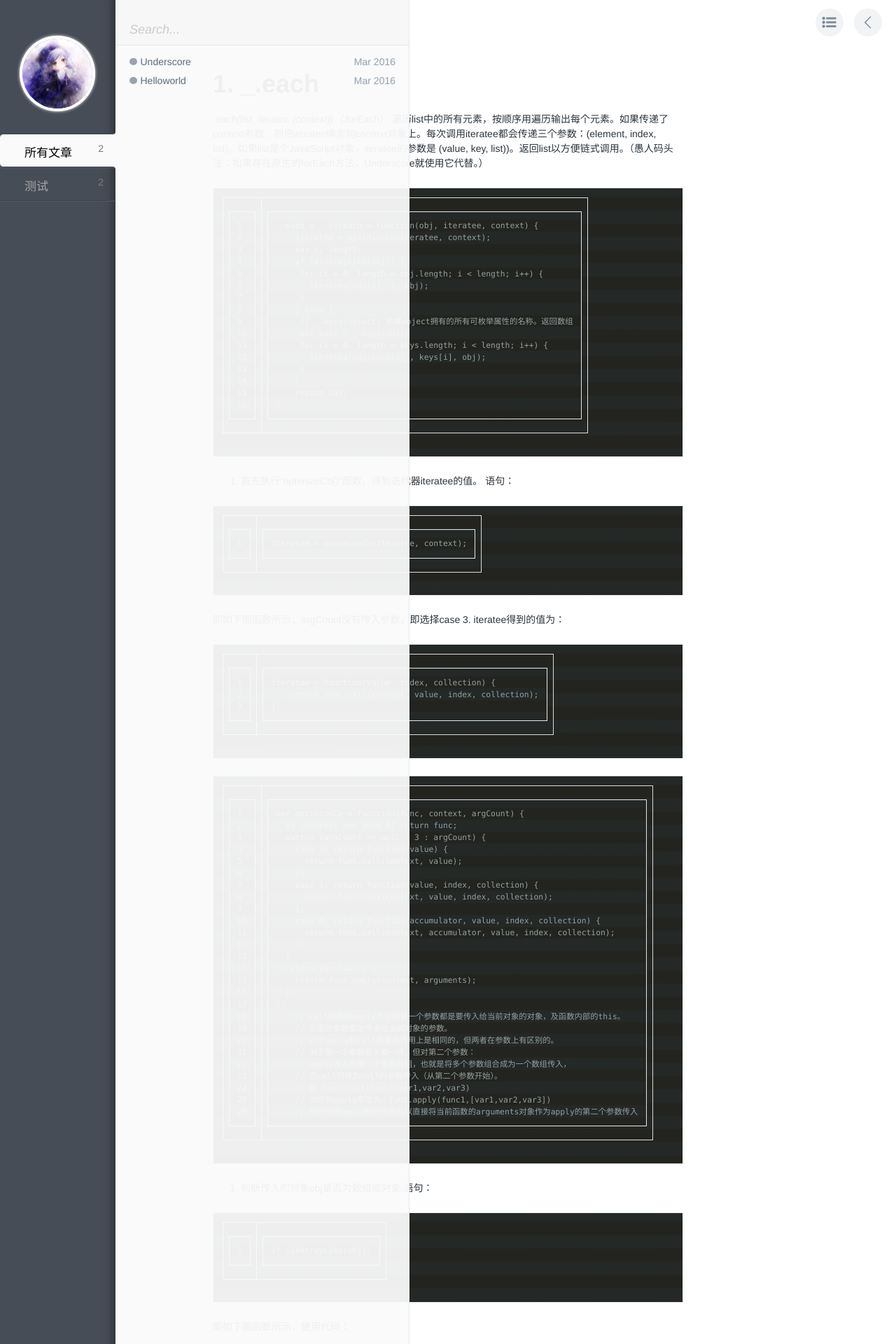
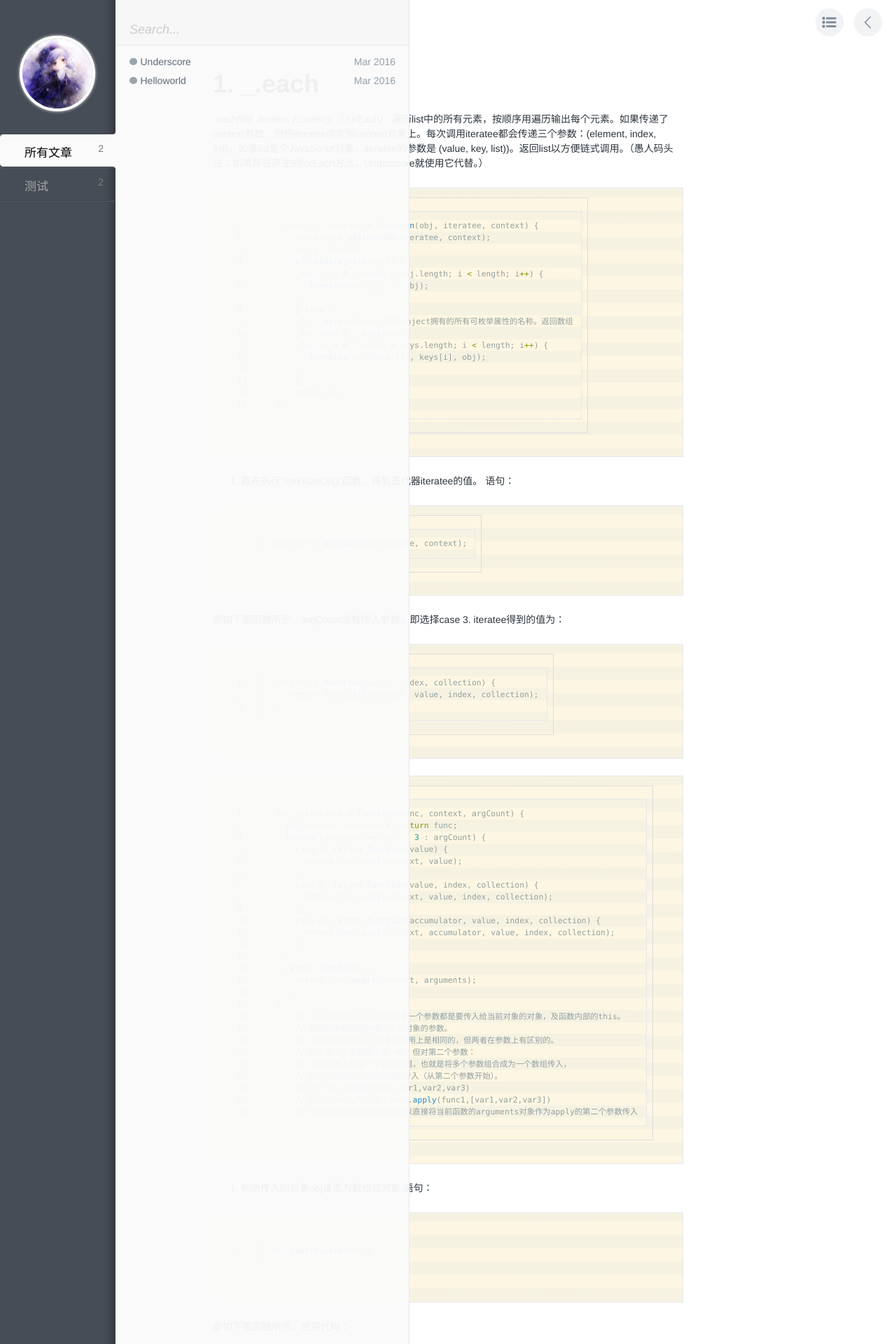
Before and after one commit to Winmay/Winmay.github.io, a Jekyll site: the page built from _posts/2016-03-17-underscore.markdown, in a window 1280 px wide. Shown: the top 1920 px of the page at 70% size. Built offline with Jekyll 4.4.1, drawn with Linux system fonts in a browser that asks for light colours; comment, search, counter and statistics services are not loaded; some of the changed text lies outside the part shown.

Commit message:
修改代码颜色

````diff
--- a/_posts/2016-03-17-underscore.markdown
+++ b/_posts/2016-03-17-underscore.markdown
@@ -8,7 +8,7 @@ category: 测试
  _.each(list, iterator, [context])（_.forEach）
 遍历list中的所有元素，按顺序用遍历输出每个元素。如果传递了context参数，则把iteratee绑定到context对象上。每次调用iteratee都会传递三个参数：(element, index, list)。如果list是个JavaScript对象，iteratee的参数是 (value, key, list))。返回list以方便链式调用。（愚人码头注：如果存在原生的forEach方法，Underscore就使用它代替。）
 
-```
+```python
 _.each = _.forEach = function(obj, iteratee, context) {
 	iteratee = optimizeCb(iteratee, context);
 	var i, length;
@@ -30,20 +30,20 @@ _.each = _.forEach = function(obj, iteratee, context) {
 1. 首先执行“optimizeCb()”函数，得到迭代器iteratee的值。
 语句：
 
-```
+```python
 iteratee = optimizeCb(iteratee, context);
 ```
 
 即如下图函数所示，argCount没有传入参数，即选择case 3.
 iteratee得到的值为：
 
-```
+```python
 iteratee = function(value, index, collection) {
 	return func.call(context, value, index, collection);
 };
 ```
 
-```
+```python
 var optimizeCb = function(func, context, argCount) {
   if (context === void 0) return func;
   switch (argCount == null ? 3 : argCount) {
@@ -74,19 +74,19 @@ var optimizeCb = function(func, context, argCount) {
 
 2. 判断传入的对象obj是否为数组或对象,语句：
 
-```
+```python
 if (isArrayLike(obj))
 ```
 
 即如下图函数所示，使用代码：
 
-```
+```python
 length= property('length')(collection)
 ```
 
 判断length是否有值。
 
-```
+```python
 var property = function(key) {
   return function(obj) {
     return obj == null ? void 0 : obj[key];
@@ -103,7 +103,7 @@ var isArrayLike = function(collection) {
 
 例：
 
-```
+```python
 var a = [1,2,3];
 var b = {
 	one:'one1',
@@ -116,7 +116,7 @@ console.log(b["length"]); //undefined
 
 1) 若obj为数组，则使用for循环，遍历从obj数组的第0为开始到，到obj的最后一位结束，并求出三个数值：obj[i]（obj数组对应的值）、i（obj数组对应的索引位置）、obj（obj数组列表本身），传进迭代器iteratee中，并运行iteratee函数。
 
-```
+```python
 for (i = 0, length = obj.length; i < length; i++) {
    iteratee(obj[i], i, obj);
 }
@@ -124,7 +124,7 @@ for (i = 0, length = obj.length; i < length; i++) {
 
 例：
 
-```
+```python
 var a = [1,2,3];
 var text1 = _.each(a,function (element,index,list){
 	console.log(element+','+index);
@@ -142,13 +142,13 @@ var text1 = _.each(a,function (element,index,list){
 2) 若obj为对象
 a. 首先，检索object拥有的所有可枚举属性的名称，并返回数组keys。
 
-```
+```python
 var keys = _.keys(obj);
 ```
 
 b. 使用for循环，遍历keys并返回它们的值（obj的属性），并求出三个值：obj[keys[i]]（obj对象属性对应的值）、keys[i]（obj对象对应的属性名称）、obj（obj对象列表本身），传进迭代器iteratee中，并运行iteratee函数。
 
-```
+```python
 var keys = _.keys(obj);
 for (i = 0, length = keys.length; i < length; i++) {
 	iteratee(obj[keys[i]], keys[i], obj);
@@ -157,7 +157,7 @@ for (i = 0, length = keys.length; i < length; i++) {
 
 例：
 
-```
+```python
 var b = {
 	one:'one1',
 	two:'two2',
@@ -185,7 +185,7 @@ console.log(text2);//Object {one: "one1", two: "two2", three: "three3"}
 _.map(list, iterator, [context])（_. collect）
 通过转换函数(iterator迭代器)映射列表中的每个值产生价值的新数组。iterator传递三个参数：value，然后是迭代 index(或 key 愚人码头注：如果list是个JavaScript对象是，这个参数就是key)，最后一个是引用指向整个list。
 
-```
+```python
 _.map = _.collect = function(obj, iteratee, context) {
 	iteratee = cb(iteratee, context);
 	var keys = !isArrayLike(obj) && _.keys(obj),
@@ -201,13 +201,13 @@ _.map = _.collect = function(obj, iteratee, context) {
 
 1. 首先执行“cb()”函数，得到迭代器iteratee的值。语句：
 
-```
+```python
 iteratee = cb(iteratee, context);
 ```
 
 即如下图函数所示：
 
-```
+```python
 var cb = function(value, context, argCount) {
   // _.identity(value) 返回与传入参数相等的值. 相当于数学里的: f(x) = x,
   // 这个函数看似无用, 但是在Underscore里被用作默认的迭代器iterator.
@@ -227,7 +227,7 @@ var cb = function(value, context, argCount) {
 1) 若value为空值
 返回与传入参数value相等的值 _.identity(value) 相当于数学里的: f(x) = x。
 
-```
+```python
 // 保持恒等函数默认迭代。
 _.identity = function(value) {
   return value;
@@ -239,7 +239,7 @@ _.identity = function(value) {
 argCount没有传入参数，即选择case 3.
 iteratee得到的值为：
 
-```
+```python
 iteratee = function(value, index, collection) {
 	return func.call(context, value, index, collection);
 };
@@ -248,7 +248,7 @@ iteratee = function(value, index, collection) {
 3) 若value为对象（数组或对象）
 则返回一个函数（断言函数），这个函数会给你一个断言可以用来辨别给定的对象是否匹配value（attrs）指定键/值属性.
 
-```
+```python
 _.matcher = _.matches = function(attrs) {
   // _.extendOwn(destination, *sources) Alias: assign
   // 类似于 extend, 但复制source对象中自己的属性覆盖到destination目标对象。
@@ -266,11 +266,11 @@ _.matcher = _.matches = function(attrs) {
 
 4) 若value为其他值（数字，字符串，undefined，布尔值）,则返回一个函数，这个函数返回任何传入的对象的value属性值
 
-```
+```python
 obj(value):_.property= property (value);
 ```
 
-```
+```python
 var property = function(key) {
   return function(obj) {
     return obj == null ? void 0 : obj[key];
@@ -283,7 +283,7 @@ _.property = property;
 2. 判断obj是对象还是数组，若是对象，检索object拥有的所有可枚举属性的名称，并返回数组keys。
 3. 使用for循环，遍历keys（index）并返回它们的值（obj的属性或数组值），并求出三个值：obj[keys[i]／i]（obj对象属性（数组索引）对应的值）、keys[i]／i（obj对象对应的属性名称（数组对应的索引））、obj（obj对象（数组）列表本身），传进迭代器iteratee中，并运行iteratee函数后，返回新的数组列表值。
 
-```
+```python
 for (var index = 0; index < length; index++) {
  	var currentKey = keys ? keys[index] : index;
  	results[index] = iteratee(obj[currentKey], currentKey, obj);
@@ -293,7 +293,7 @@ return results;
 
 例：
 
-```
+```python
 var a = [1,2,3];
 var test1 = _.map(a,function (element,index,list){
 	console.log(element+','+index);
@@ -311,7 +311,7 @@ var test1 = _.map(a,function (element,index,list){
 console.log(test1);//[3, 6, 9]
 ```
 
-```
+```python
 var b = {
 	one:'one1',
 	two:'two2',
@@ -343,15 +343,15 @@ _.reduceRight(list, iteratee, memo, [context])
 Memo（备忘录）是reduce函数的初始值，reduce的每一步都需要由iterator返回。这个迭代传递4个参数：memo,value 和 迭代的index（或者 key）和最后一个引用的整个 list，最后一个是引用指向整个list。如果reduce的初始调用没有传递memo，iterator将会调用列表中的第一个元素。第一个元素通过memo参数在iterator中调用并传递到列表的下一个元素中。
 reducRight是从右侧开始组合的元素的reduce函数，如果存在JavaScript 1.8版本的reduceRight，则用其代替。Foldr在javascript中不像其它有懒计算的语言那么有用（愚人码头注：lazy evaluation：一种求值策略，只有当表达式的值真正需要时才对表达式进行计算）。
 
-```
+```python
 _.reduce = _.foldl = _.inject = createReduce(1);
 ```
 
-```
+```python
 _.reduceRight = _.foldr = createReduce(-1);
 ```
 
-```
+```python
 var createReduce = function(dir) {
 	var reducer = function(obj, iteratee, memo, initial) {
 		 var keys = !isArrayLike(obj) && _.keys(obj),
@@ -379,7 +379,7 @@ var createReduce = function(dir) {
 2. 运行optimizeCb()函数，且argCount传入的参数值为4，故：
 iteratee得到的值为：
 
-```
+```python
 iteratee = function(accumulator,value, index, collection) {
 	return func.call(context, accumulator ,value, index, collection);
 };
@@ -388,7 +388,7 @@ iteratee = function(accumulator,value, index, collection) {
 3. 运行reducer()函数，并得到最新的memo值，并返回
 例：
 
-```
+```python
 var a = [1,2,3,4];
 var test1 = _.reduce(a,function (memo,num,index,list){
 	console.log(memo+','+num+','+index);
@@ -408,7 +408,7 @@ var test1 = _.reduce(a,function (memo,num,index,list){
 console.log(test1);//13
 ```
 
-```
+```python
 var b = [1,2,3,4];
 var test2 = _.reduce(b,function (memo,num,index,list){
 	console.log(memo+','+num+','+index);
@@ -428,7 +428,7 @@ var test2 = _.reduce(b,function (memo,num,index,list){
 console.log(test2);//4
 ```
 
-```
+```python
 var c = {
 	one:'a',
 	two:'b',
@@ -450,7 +450,7 @@ b
 console.log(test3);//c
 ```
 
-```
+```python
 var list2 = [1,2,3,4];
 var test2 = _.reduceRight(list2,function (memo,data,rightIndex,list){
 	console.log( memo );
@@ -485,7 +485,7 @@ console.log(test2);// [4, 4, 3, 2, 1]
 _.find(list, predicate, [context])（_.detect）
 在list中逐项查找，返回第一个通过predicate迭代函数真值检测的元素值，如果没有值传递给测试迭代器将返回undefined，如果找到匹配的元素，函数将立即返回，不会遍历整个list。
 
-```
+```python
 _.find = _.detect = function(obj, predicate, context) {
     var key;
     if (isArrayLike(obj)) {
@@ -507,11 +507,11 @@ _.find = _.detect = function(obj, predicate, context) {
 4. 其中：
 1) _.findIndex()
 
-```
+```python
 _.findIndex = createPredicateIndexFinder(1);
 ```
 
-```
+```python
 var createPredicateIndexFinder = function(dir) {
   return function(array, predicate, context) {
     predicate = cb(predicate, context);
@@ -527,7 +527,7 @@ var createPredicateIndexFinder = function(dir) {
 
 a. 运行cb()函数，得到迭代函数predicate()的值
 
-```
+```python
 predicate=optimizeCb(value,context);
 			=function(value, index, collection) {
       			return func.call(context, value, index, collection);
@@ -537,7 +537,7 @@ predicate=optimizeCb(value,context);
 b. index从0开始进行for循环，当满足迭代函数predicate的条件时，直接返回index（索引位置），若遍历完列表后，没有满足迭代函数predicate条件，则返回-1
 2) _.findKey()
 
-```
+```python
 _.findKey = function(obj, predicate, context) {
   predicate = cb(predicate, context);
   var keys = _.keys(obj), key;
@@ -550,7 +550,7 @@ _.findKey = function(obj, predicate, context) {
 
 a. 运行cb()函数，得到predicate的值
 
-```
+```python
 predicate=optimizeCb(value,context);
 			=function(value, index, collection) {
       			return func.call(context, value, index, collection);
@@ -561,7 +561,7 @@ b. 检索object拥有的所有可枚举属性的名称，并返回数组keys。
 c. index从0开始进行for循环，遍历obj的各个属性，并把属性名称值赋给key，当满足迭代函数predicate的条件时，直接返回key（属性名称值），若遍历完列表后，没有满足迭代函数predicate条件，则返回undefined。
 例：
 
-```
+```python
 var list = [1, 2, 3, 4, 5, 6];
 var test1 = _.find(list,function (data,index,list){
 	console.log( data +','+ index );
@@ -575,7 +575,7 @@ var test1 = _.find(list,function (data,index,list){
 console.log(test1);// 3
 ```
 
-```
+```python
 var list2 = {
 	one:'a',
 	two:'b',
@@ -597,7 +597,7 @@ console.log(test2);// b
 _.filter(list, predicate, [context])（_.select）
 遍历list中的每个值，返回包含所有通过predicate迭代函数真值检测的元素值。（愚人码头注：如果存在原生filter方法，则用原生的filter方法。）
 
-```
+```python
 _.filter = _.select = function(obj, predicate, context) {
   var results = [];
   predicate = cb(predicate, context);
@@ -610,7 +610,7 @@ _.filter = _.select = function(obj, predicate, context) {
 
 1. 运行cb()函数，并得到迭代函数predicate()的值:
 
-```
+```python
 predicate=optimizeCb(value,context);
 			=function(value, index, collection) {
       			return func.call(context, value, index, collection);
@@ -620,7 +620,7 @@ predicate=optimizeCb(value,context);
 2. 运行_.each()函数，遍历obj对象，并判断是否满足迭代函数predicate的条件，满足，则把相应的值推进数组results中，不满足，则继续遍历，直到遍历完成为止，并返回results数组。
 例：
 
-```
+```python
 var list = [1, 2, 3, 4, 5, 6];
 var test1 = _.filter(list,function (data,index,list){
 	console.log( data +','+ index );
@@ -637,7 +637,7 @@ var test1 = _.filter(list,function (data,index,list){
 console.log(test1);// [2, 4, 6]
 ```
 
-```
+```python
 var list2 = {
 	one:'a',
 	two:'b',
@@ -658,7 +658,7 @@ console.log(test2);// ["a", "e", "g"]
 _.reject(list, predicate, [context])
 返回list中没有通过predicate真值检测的元素集合，与filter相反
 
-```
+```python
 _.reject = function(obj, predicate, context) {
   // negate_.negate(predicate) (对立面；反面)
   // 返回一个新的predicate函数的否定版本。
@@ -668,7 +668,7 @@ _.reject = function(obj, predicate, context) {
 
 1. 运行cb()函数，并得到迭代函数predicate()的值:
 
-```
+```python
 predicate=optimizeCb(value,context);
 			=function(value, index, collection) {
       			return func.call(context, value, index, collection);
@@ -677,7 +677,7 @@ predicate=optimizeCb(value,context);
 
 2. 运行_.negate()函数，通过！非运算符，返回一个新的迭代函数predicate()的否定版本。
 
-```javascript
+```python
 _.negate = function(predicate) {
   return function() {
     return !predicate.apply(this, arguments);
@@ -687,7 +687,7 @@ _.negate = function(predicate) {
 
 例：
 
-```js
+```python
 var list = [1, 2, 3, 4, 5, 6];
 var test1 = _.reject(list,function (data,index,list){
 	console.log( data +','+ index );
--- a/assets/css/style.css
+++ b/assets/css/style.css
@@ -519,7 +519,7 @@ iframe {
 pre {
   word-wrap: initial !important;
   overflow: auto !important;
-  background-color: #23241f !important;
+  background-color: #fdf6e3 !important;
   border-radius: 0 !important; }
   pre code {
     color: #93a1a1;
````
